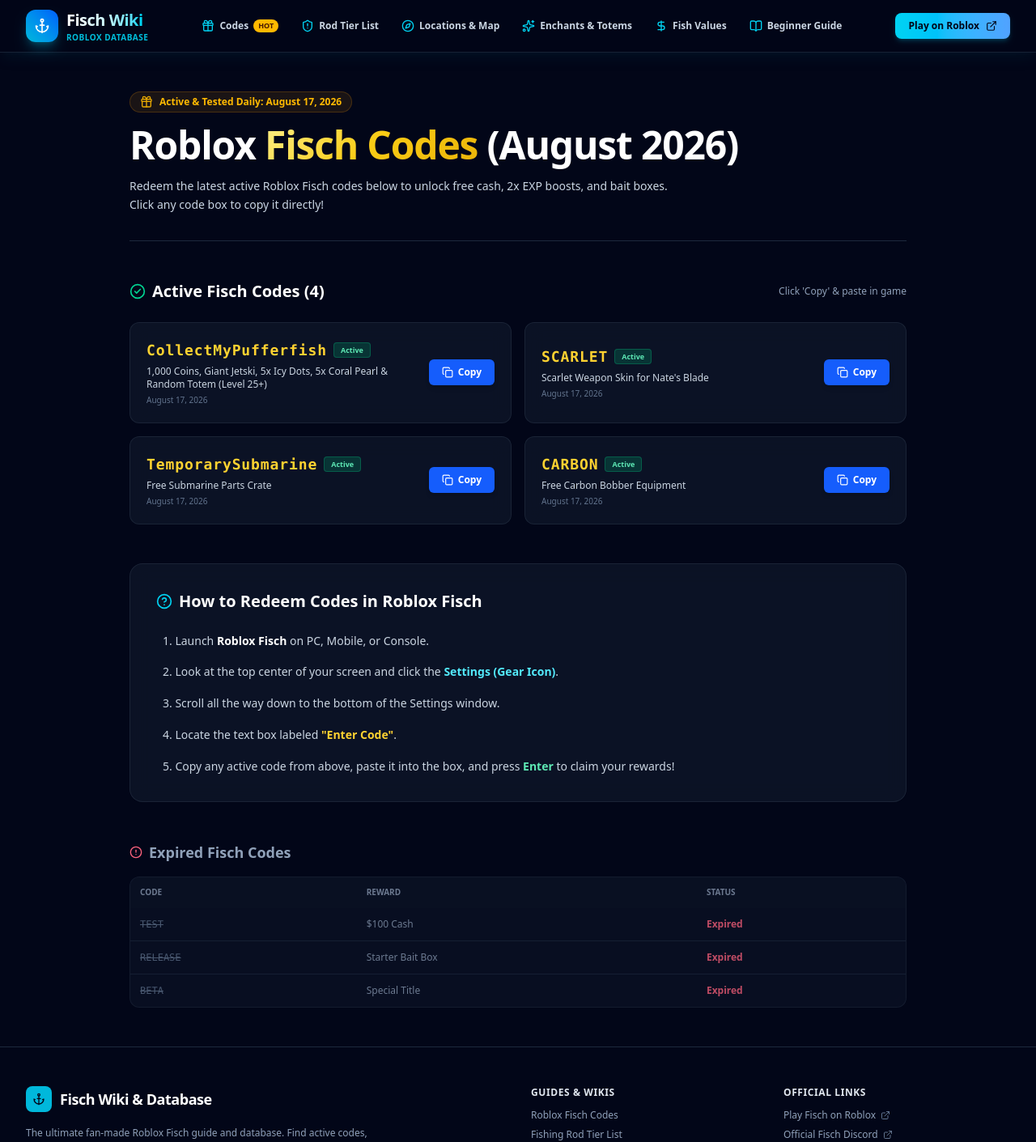
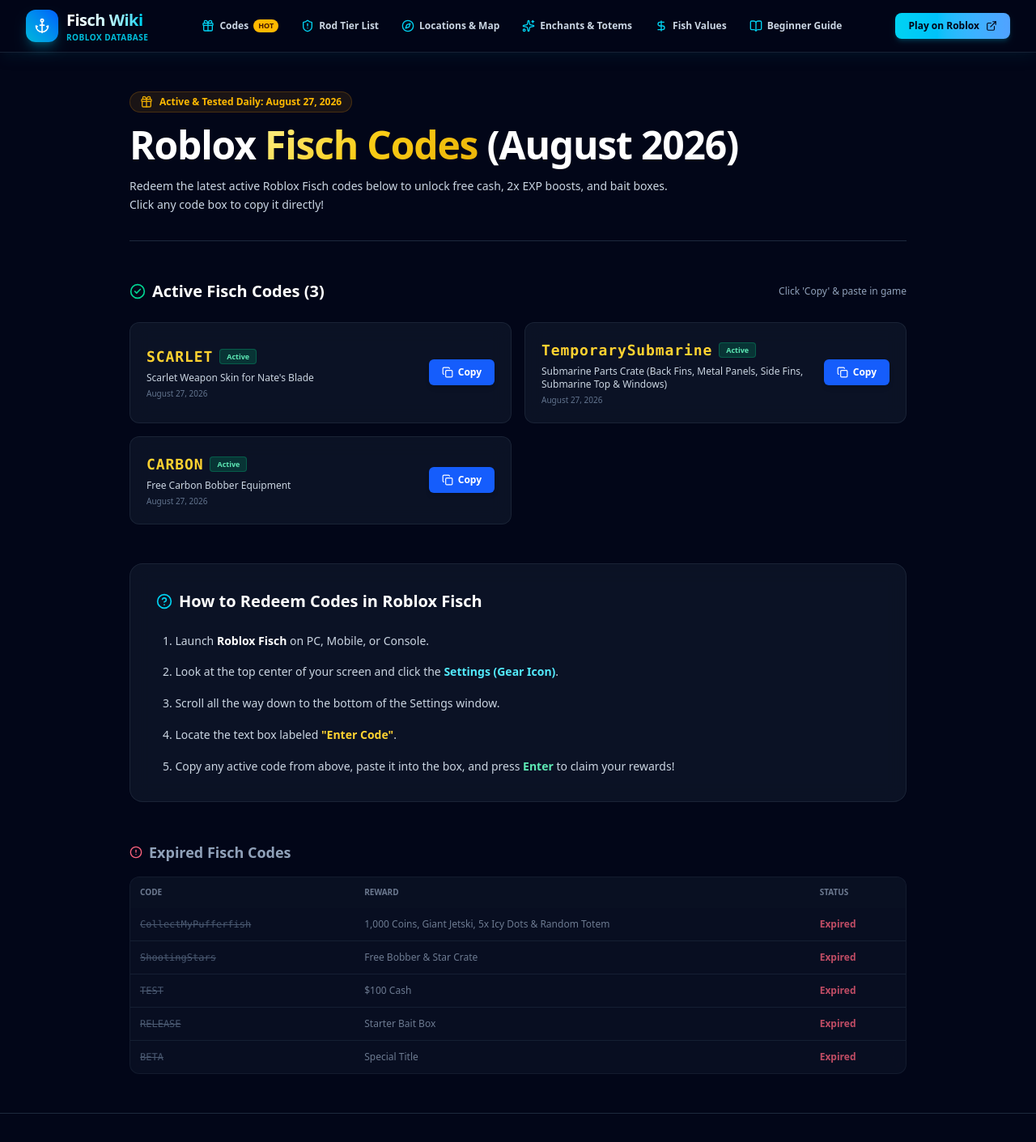
Before and after one commit to lianlele168/fisch-wiki, a Next.js app: page /codes in a window 1280 px wide. Shown: the top 1411 px of the page at 81% size. Built offline with nearby package versions, Linux system fonts and the light colour scheme.

Commit message:
feat: update Fisch active game codes for late August 2026

```diff
--- a/src/app/codes/page.tsx
+++ b/src/app/codes/page.tsx
@@ -83,7 +83,7 @@
       <div className="space-y-4 text-center sm:text-left border-b border-slate-800 pb-8">
         <div className="inline-flex items-center gap-2 px-3 py-1 bg-amber-500/10 border border-amber-500/20 rounded-full text-amber-400 text-xs font-semibold">
           <Gift className="w-4 h-4 animate-pulse" />
-          <span>Active & Tested Daily: August 17, 2026</span>
+          <span>Active & Tested Daily: August 27, 2026</span>
         </div>
         <h1 className="text-3xl sm:text-5xl font-black text-white tracking-tight">
           Roblox <span className="gradient-text-gold">Fisch Codes</span> (August 2026)
--- a/src/data/wikiData.ts
+++ b/src/data/wikiData.ts
@@ -57,13 +57,14 @@
 
 // 1. Active & Expired Codes
 export const ACTIVE_CODES: CodeItem[] = [
-  { code: 'CollectMyPufferfish', reward: '1,000 Coins, Giant Jetski, 5x Icy Dots, 5x Coral Pearl & Random Totem (Level 25+)', status: 'Active', addedDate: 'August 17, 2026' },
-  { code: 'SCARLET', reward: 'Scarlet Weapon Skin for Nate\'s Blade', status: 'Active', addedDate: 'August 17, 2026' },
-  { code: 'TemporarySubmarine', reward: 'Free Submarine Parts Crate', status: 'Active', addedDate: 'August 17, 2026' },
-  { code: 'CARBON', reward: 'Free Carbon Bobber Equipment', status: 'Active', addedDate: 'August 17, 2026' },
+  { code: 'SCARLET', reward: 'Scarlet Weapon Skin for Nate\'s Blade', status: 'Active', addedDate: 'August 27, 2026' },
+  { code: 'TemporarySubmarine', reward: 'Submarine Parts Crate (Back Fins, Metal Panels, Side Fins, Submarine Top & Windows)', status: 'Active', addedDate: 'August 27, 2026' },
+  { code: 'CARBON', reward: 'Free Carbon Bobber Equipment', status: 'Active', addedDate: 'August 27, 2026' },
 ];
 
 export const EXPIRED_CODES: CodeItem[] = [
+  { code: 'CollectMyPufferfish', reward: '1,000 Coins, Giant Jetski, 5x Icy Dots & Random Totem', status: 'Expired' },
+  { code: 'ShootingStars', reward: 'Free Bobber & Star Crate', status: 'Expired' },
   { code: 'TEST', reward: '$100 Cash', status: 'Expired' },
   { code: 'RELEASE', reward: 'Starter Bait Box', status: 'Expired' },
   { code: 'BETA', reward: 'Special Title', status: 'Expired' }
```
